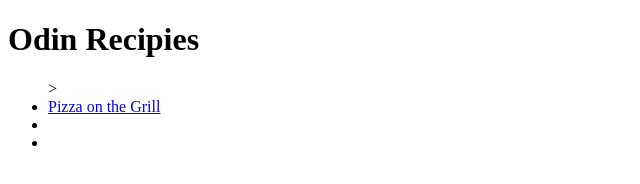
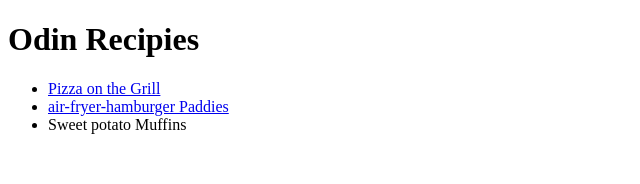
Before and after one commit to alexrobinett/odin-recipes, a plain HTML site: page index.html in a window 1280 px wide. Shown: the whole page, without its empty margins (0-640 px from the left). Drawn offline with Linux system fonts and the light colour scheme.

Commit message:
small bug fixes to the home page

```diff
--- a/index.html
+++ b/index.html
@@ -9,10 +9,10 @@
 </head>
 <body>
     <h1>Odin Recipies</h1>
-    <ul>>
+    <ul>
         <li><a href="recipes/pizza-on-grill.html">Pizza on the Grill</a></li>
-        <li><a href="recipes/air-fryer-hamburger-paddies.html"></a></li>
-        <li><a href="recipes/delicious-sweet-potato-muffins.html"></a></li>
+        <li><a href="recipes/air-fryer-hamburger-paddies.html">air-fryer-hamburger Paddies</a></li>
+        <li><a href="recipes/delicious-sweet-potato-muffins.html"></a>Sweet potato Muffins</li>
     </ul>
 </body>
 </html>
```
